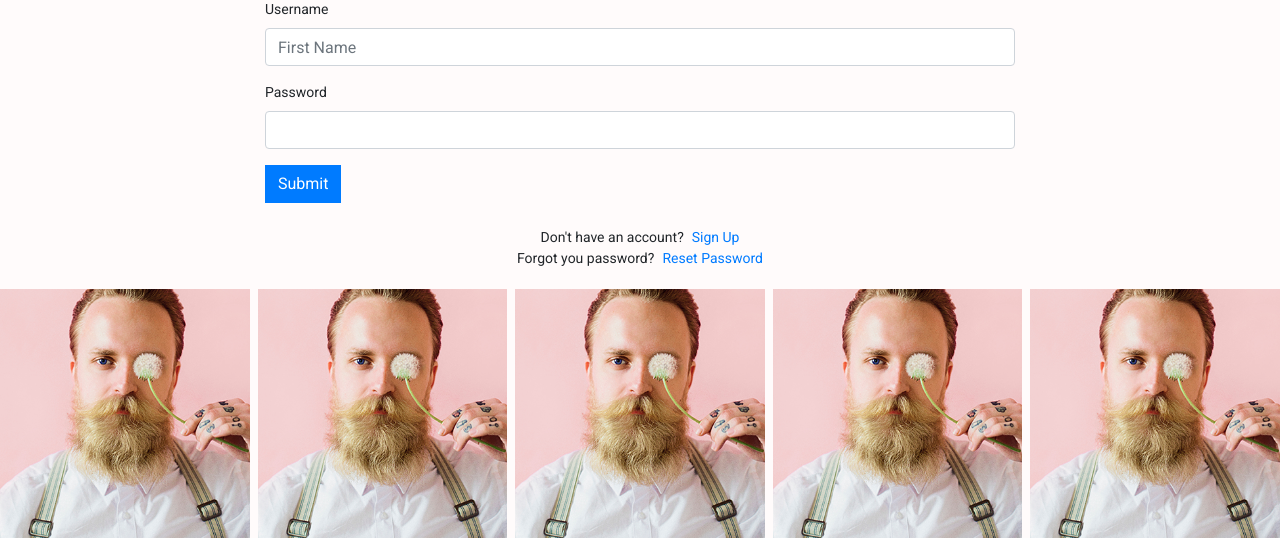
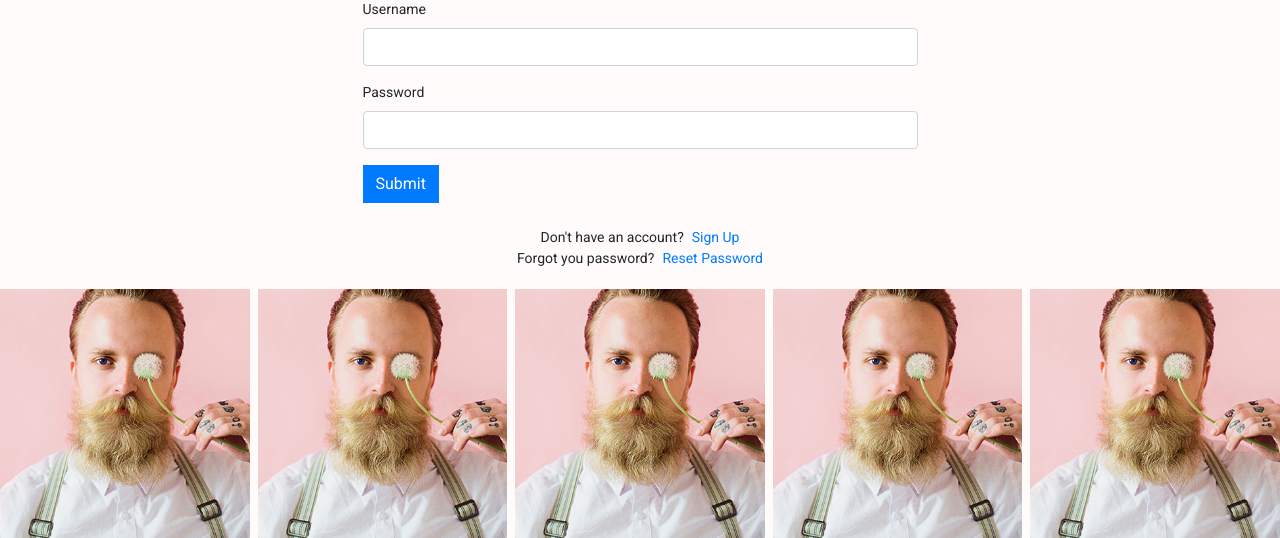
Before and after one commit to unyime1/django-ecommerce-project, a Django app: a page that uses users/templates/users/login.html in a window 1280 px wide. Shown: the part 56-594 px from the top of the page. Run offline with Django 3.2, Linux system fonts and the light colour scheme; data comes from the database, SQL or seed files in the repository; both versions use the stored data as it was after the commit; data that the repository does not hold is empty; parts of the project's set-up code (start-up, migrations or seed data) failed here and were passed over; some libraries are stand-ins or nearby versions.

Commit message:
solved solved email unique field bug

```diff
--- a/users/forms.py
+++ b/users/forms.py
@@ -21,13 +21,15 @@ class RegistrationForm(UserCreationForm):
     def clean_email(self):
         """this function handles email cleaning"""
         email = self.cleaned_data['email']
-        try:
-            match = Customer.objects.get(email=email)
-        except Customer.DoesNotExist:
+        match = User.objects.filter(email=email).exists()
+
+        if match:
+            raise forms.ValidationError(_('The email already exists. Choose another'))
+        else:
             return email
-        raise forms.ValidationError(_('The email already exists. Choose another'))
+
 
 
 class LoginForm(forms.Form):
-    username = forms.CharField(required=True, label='Username', widget=forms.TextInput(attrs={'placeholder': 'First Name'}))
+    username = forms.CharField(required=True, label='Username')
     password = forms.CharField(required=True, widget=forms.PasswordInput)
--- a/users/models.py
+++ b/users/models.py
@@ -10,7 +10,7 @@ class Customer(models.Model):
     first_name = models.CharField(max_length=200, null=True)
     last_name = models.CharField(max_length=200, null=True)
     username = models.CharField(max_length=200, null=True)
-    email = models.EmailField(max_length=200, null=True, unique=True)
+    email = models.EmailField(max_length=200, null=True)
     phonenumber = models.CharField(max_length=200, null=True)
     device = models.CharField(max_length=200, null=True, blank=True)
 
--- a/users/templates/users/login.html
+++ b/users/templates/users/login.html
@@ -4,8 +4,8 @@
 
     <div class="container">
         <div class="row">
-            <div class="col-md-2"></div>
-            <div class="col-md-8">
+            <div class="col-md-3"></div>
+            <div class="col-md-6">
                 <form method="POST" action="/login/">
                     {% csrf_token %}
 
@@ -18,7 +18,7 @@
                 {% endfor %}
 
             </div>
-            <div class="col-md-2"></div>
+            <div class="col-md-3"></div>
 
         </div>
 
```
Also changed, not shown: db.sqlite3, users/migrations/0005_auto_20200704_2159.py (added).
